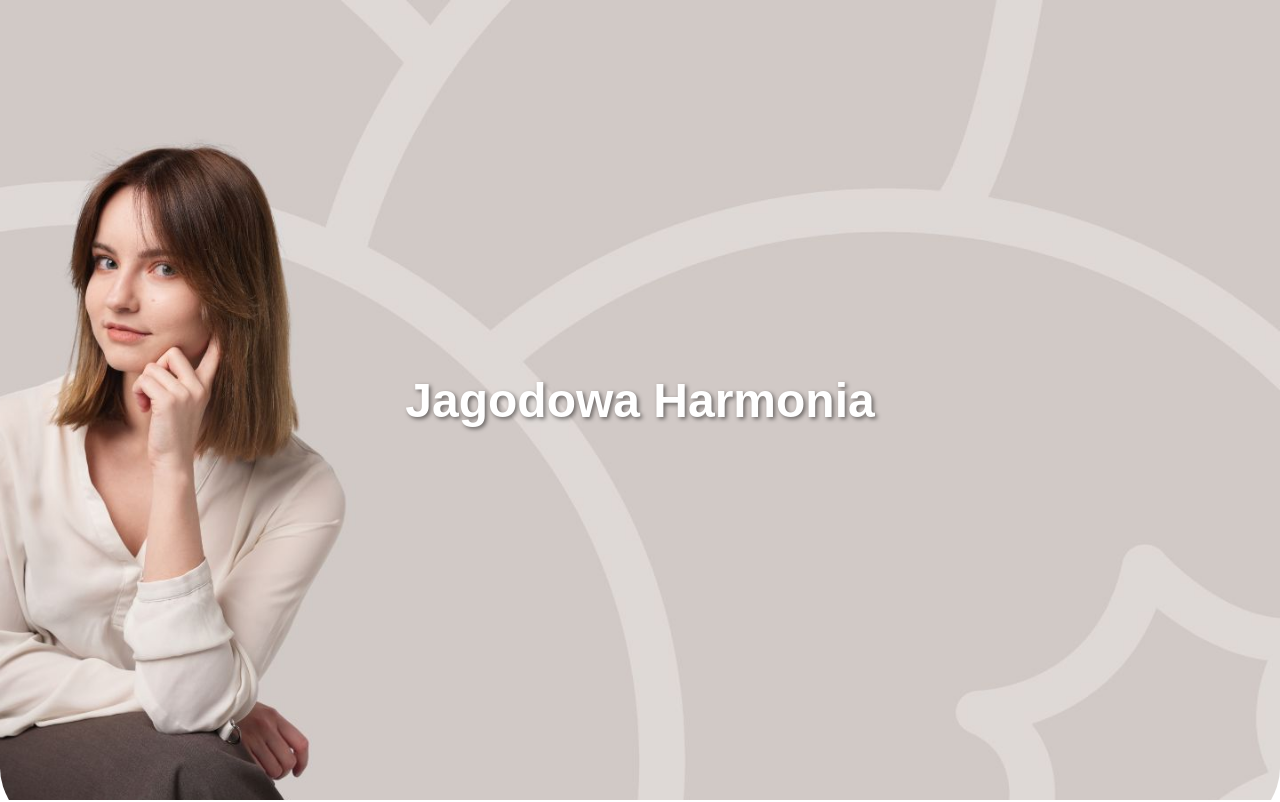
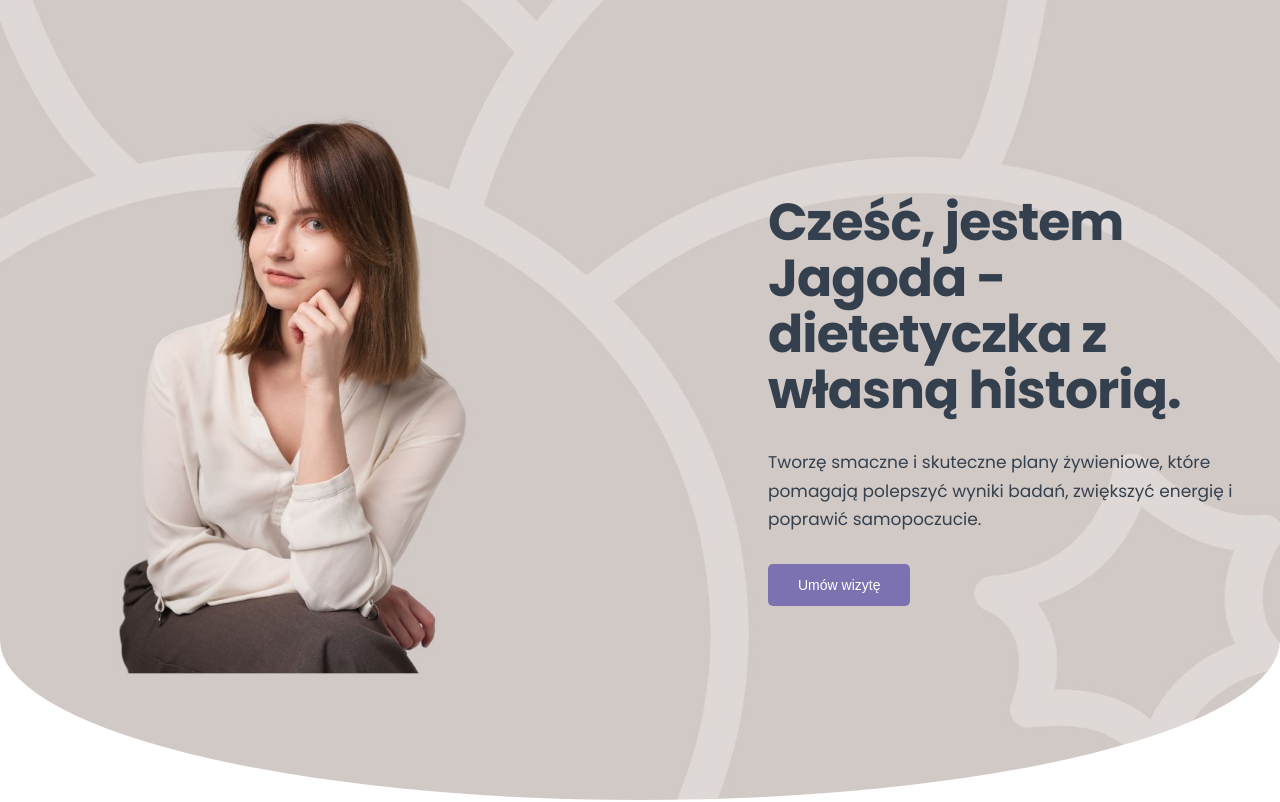
Before and after one commit to DawidZyluk/jagodowa-harmonia-next-js, a Next.js app: page / in a window 1280 px wide. Shown: the top 802 px of the page. Built offline with nearby package versions, Linux system fonts and the light colour scheme.

Commit message:
Implement Poppins font in global styles, create Button component with styles, and enhance HeaderSection with BEM class naming convention. Add utility functions for BEM styling.

```diff
--- /dev/null
+++ b/app/components/Button/Button.scss
@@ -0,0 +1,14 @@
+.button {
+    width: fit-content;
+    display: flex;
+    align-items: center;
+    justify-content: center;
+    background-color: #7C71B1;
+    color: #fff;
+    padding: 13px 30px;
+    border-radius: 5px;
+    font-size: 14px;
+    font-weight: 500;
+    border: none;
+    cursor: pointer;
+}
--- /dev/null
+++ b/app/components/Button/Button.tsx
@@ -0,0 +1,12 @@
+import classNames from 'classnames'
+import "./Button.scss"
+
+const Button = ({ children }: { children: React.ReactNode }) => {
+  return (
+    <button className={classNames("button")}>
+        <span className={classNames("button__text")}>{children}</span>
+    </button>
+  )
+}
+
+export default Button
--- a/app/globals.scss
+++ b/app/globals.scss
@@ -13,5 +13,5 @@ body {
 }
 
 body {
-  font-family: Arial, Helvetica, sans-serif;
+  font-family: var(--font-poppins), Arial, Helvetica, sans-serif;
 }
--- a/app/layout.tsx
+++ b/app/layout.tsx
@@ -1,5 +1,12 @@
 import type { Metadata } from "next";
+import { Poppins } from "next/font/google";
 import "./globals.scss";
+
+const poppins = Poppins({
+  subsets: ["latin"],
+  weight: ["400", "500", "600", "700", "800"],
+  variable: "--font-poppins",
+});
 
 export const metadata: Metadata = {
   title: "Jagodowa Harmonia",
@@ -13,7 +20,7 @@ export default function RootLayout({
 }>) {
   return (
     <html lang="pl">
-      <body>
+      <body className={poppins.variable}>
         {children}
       </body>
     </html>
--- a/app/sections/HeaderSection/HeaderSection.scss
+++ b/app/sections/HeaderSection/HeaderSection.scss
@@ -6,35 +6,48 @@
   display: flex;
   align-items: center;
   justify-content: center;
-}
+  font-family: var(--font-poppins), sans-serif;
+  font-weight: bold;
+  color: #35404E;
 
-.header-section__background {
+  &__background {
     position: absolute;
     top: 0;
     left: 0;
     width: 100%;
-  height: 120%;
+    height: 100%;
     background-image: url("/header-section-background.jpg");
     background-size: cover;
-  background-position: center;
     background-repeat: no-repeat;
+    background-position: 0% 50%;
     background-attachment: fixed;
     z-index: 1;
     border-bottom-left-radius: 50% 20%;
     border-bottom-right-radius: 50% 20%;
   }
 
-.header-section__content {
+  &__content {
+    width: 40%;
+    display: flex;
+    flex-direction: column;
     position: relative;
+    gap: 30px;
     z-index: 3;
-  text-align: center;
-  color: white;
-  padding: 2rem;
+    text-align: left;
+    margin-left: auto;
   }
 
-.header-section__title {
-  font-size: 3rem;
+  &__title {
+    font-size: 52px;
+    letter-spacing: -1px;
+    line-height: 56px;
     font-weight: bold;
-  text-shadow: 2px 2px 4px rgba(0, 0, 0, 0.5);
-  margin: 0;
+    font-weight: 700;
   }
+
+  &__description {
+    font-size: 17px;
+    line-height: 1.7em;
+    font-weight: 400;
+  }
+}
--- a/app/sections/HeaderSection/HeaderSection.tsx
+++ b/app/sections/HeaderSection/HeaderSection.tsx
@@ -1,12 +1,24 @@
-import classNames from "classnames";
+import Button from "@/app/components/Button/Button";
+import { createBemClassNames } from "../../utils";
 import "./HeaderSection.scss";
 
 export default function HeaderSection() {
+  const classNames = createBemClassNames(
+    "header-section",
+    undefined,
+    "background",
+    "content",
+    "title",
+    "description"
+  );
+
   return (
-    <section className={classNames("header-section")}>
-      <div className={classNames("header-section__background")}></div>
-      <div className={classNames("header-section__content")}>
-        <h1 className={classNames("header-section__title")}>Jagodowa Harmonia</h1>
+    <section className={classNames["header-section"]}>
+      <div className={classNames.background}></div>
+      <div className={classNames.content}>
+        <h1 className={classNames.title}>Cześć, jestem Jagoda - dietetyczka z własną historią.</h1>
+        <p className={classNames.description}>Tworzę smaczne i skuteczne plany żywieniowe, które pomagają polepszyć wyniki badań, zwiększyć energię i poprawić samopoczucie.</p>
+        <Button>Umów wizytę</Button>
       </div>
     </section>
   );
--- /dev/null
+++ b/app/utils/bem.ts
@@ -0,0 +1,117 @@
+import classNames from 'classnames';
+
+type NameWithModifiers<Name extends string> =
+  | Name
+  | [name: Name, modifiers: Record<string, unknown>];
+
+/**
+ * Create a component class name with BEM modifiers
+ *
+ * @example
+ * const names = createBemClassNames('header-section', 'custom-class', 'background', 'content');
+ *
+ * // names['header-section'] === 'header-section custom-class'
+ * // names.background === 'header-section__background custom-class__background'
+ * // names.content === 'header-section__content custom-class__content'
+ *
+ * @example
+ * const names = createBemClassNames(
+ *  ['header-section', { large: true }],
+ *  'custom-class',
+ *  ['background', { active: true }],
+ *  'content'
+ * );
+ *
+ * // names['header-section'] === 'header-section header-section--large custom-class custom-class--large'
+ * // names.background === 'header-section__background header-section__background--active custom-class__background custom-class__background--active'
+ * // names.content === 'header-section__content custom-class__content'
+ *
+ * @param block - block name or block name with modifiers
+ * @param className - additional class names
+ * @param elements - elements names or elements names with modifiers
+ * @returns object with class names
+ */
+export function createBemClassNames<Name extends string>(
+  block: NameWithModifiers<Name>,
+  className: string | undefined,
+  ...elements: NameWithModifiers<Name>[]
+): Record<Name, string> {
+  const blockName = typeof block === 'string' ? block : block[0];
+  const blockModifiers = typeof block === 'string' ? {} : block[1];
+
+  const blockNames = [
+    blockName,
+    ...(className?.trim().split(/\s+/) ?? []),
+  ];
+
+  const elementsNames = elements.map<[Name, Record<string, unknown>]>(element =>
+    typeof element === 'string' ? [element, {}] : element
+  );
+
+  const returnObject = {
+    [blockName]: blockNames
+      .map(name =>
+        classNames(
+          name,
+          Object.fromEntries(
+            Object.entries(blockModifiers).map(([key, value]) => [`${name}--${key}`, value])
+          )
+        )
+      )
+      .join(' '),
+  };
+
+  elementsNames.forEach(element => {
+    const [elementName, elementModifiers] = element;
+
+    returnObject[elementName] = blockNames
+      .map(name =>
+        classNames(
+          `${name}__${elementName}`,
+          Object.fromEntries(
+            Object.entries(elementModifiers).map(([key, value]) => [
+              `${name}__${elementName}--${key}`,
+              value,
+            ])
+          )
+        )
+      )
+      .join(' ');
+  });
+
+  return returnObject as Record<Name, string>;
+}
+
+/**
+ * Helper function to create BEM class name
+ *
+ * @example
+ * const className = bem('header-section', 'background');
+ * // className === 'header-section__background'
+ *
+ * @example
+ * const className = bem('header-section', 'background', { active: true });
+ * // className === 'header-section__background header-section__background--active'
+ *
+ * @param block - block name
+ * @param element - element name (optional)
+ * @param modifiers - modifiers object (optional)
+ * @returns BEM class name string
+ */
+export function bem(
+  block: string,
+  element?: string,
+  modifiers?: Record<string, unknown>
+): string {
+  const baseClass = element ? `${block}__${element}` : block;
+
+  if (!modifiers) {
+    return baseClass;
+  }
+
+  const modifierClasses = Object.entries(modifiers)
+    .filter(([, value]) => value)
+    .map(([key]) => `${baseClass}--${key}`);
+
+  return classNames(baseClass, modifierClasses);
+}
--- /dev/null
+++ b/app/utils/index.ts
@@ -0,0 +1 @@
+export { createBemClassNames, bem } from './bem';
```
Lines whose indentation alone changed are shown as unchanged.
